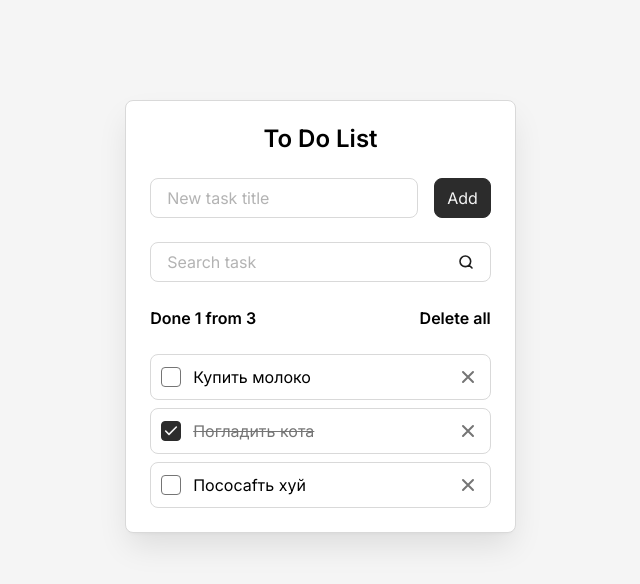
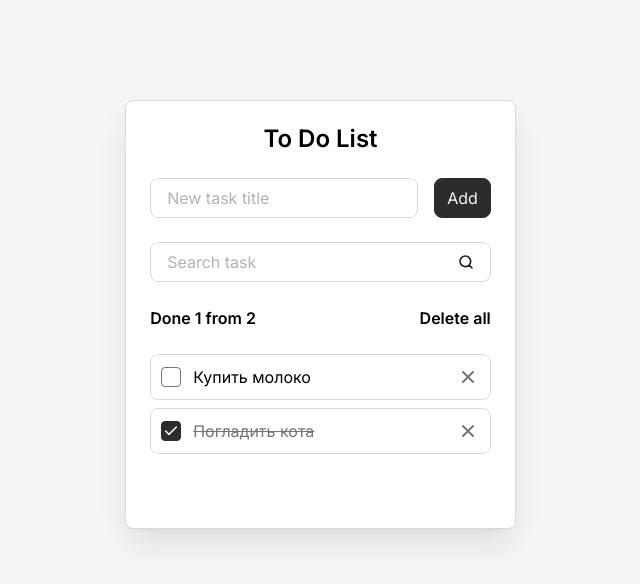
Before and after one commit to waksik000/react-todo-app, a React (Vite) app: page / in a window 1280 px wide. Shown: the top 584 px of the page, without its empty margins (312-952 px from the left). Built offline with nearby package versions, Linux system fonts and the light colour scheme.

Commit message:
Изменение работы localstorage, перенос useEffect для оптимизации кода

```diff
--- a/src/components/Todo.jsx
+++ b/src/components/Todo.jsx
@@ -5,11 +5,17 @@ import TodoList from "./TodoList";
 import { useEffect, useState } from "react";
 
 const Todo = () => {
-  const [tasks, setTasks] = useState([
-    { id: "task-1", title: "Купить молоко", isDone: false },
-    { id: "task-2", title: "Погладить кота", isDone: true },
-    { id: "task-3", title: "Пососаfть хуй", isDone: false },
-  ]);
+
+  const [tasks, setTasks] = useState(() => {
+    const savedTasks = localStorage.getItem("tasks")
+
+    if (savedTasks) {
+      return JSON.parse(savedTasks)
+    }
+
+    return [{ id: "task-1", title: "Купить молоко", isDone: false },
+    { id: "task-2", title: "Погладить кота", isDone: true }]
+  });
 
   const [newTaskTitle, setNewTaskTitle] = useState("");
 
@@ -56,17 +62,6 @@ const Todo = () => {
   };
 
   useEffect( () => {
-    console.log('компонент туду смонтирован. Загружаем в таскс данные из хранилища')
-    const savedTasks = localStorage.getItem("tasks")
-
-    if (savedTasks) {
-      setTasks(JSON.parse(savedTasks))
-    }
-  }, [])
-
-
-  useEffect( () => {
-    console.log("Сохраняем данные в хранилище. Т.к изменился tasks:", tasks)
     localStorage.setItem('tasks', JSON.stringify(tasks))
   }, [tasks])
 
```
